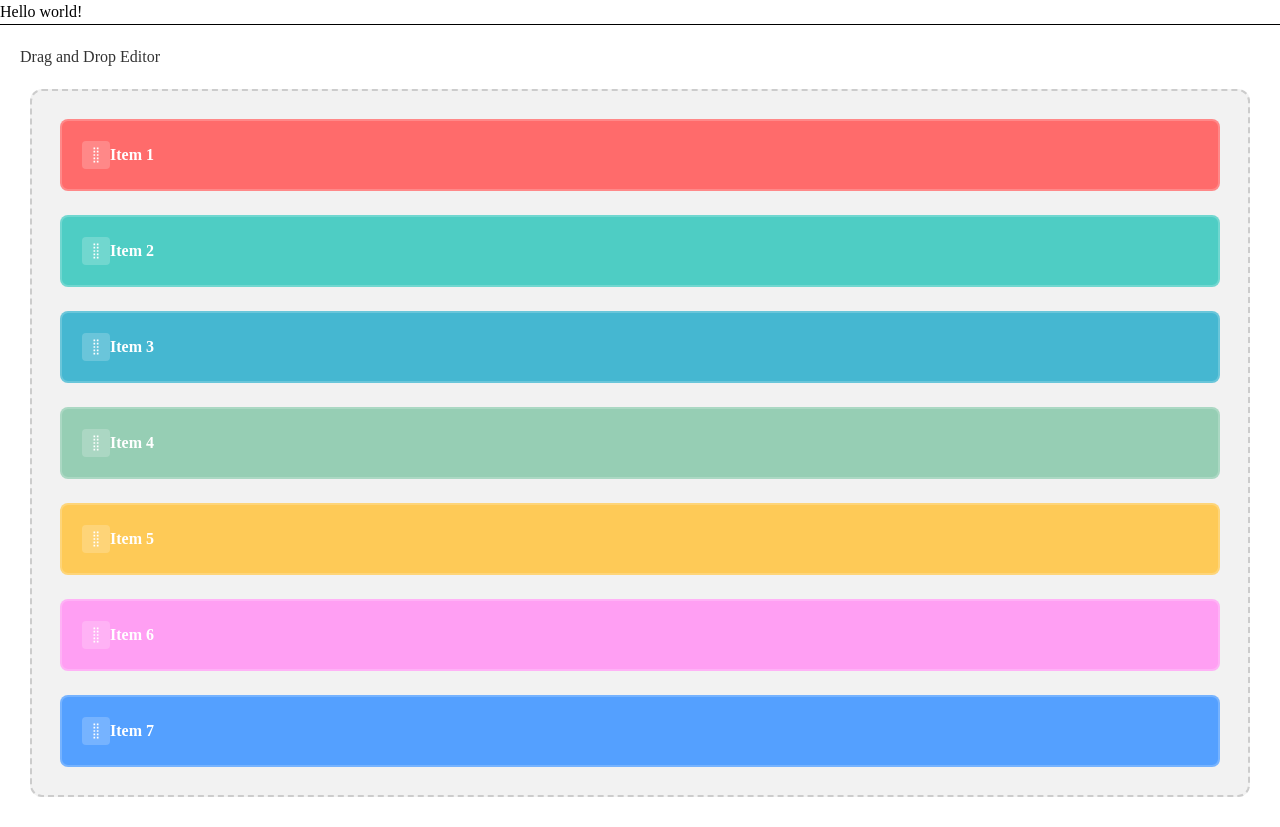
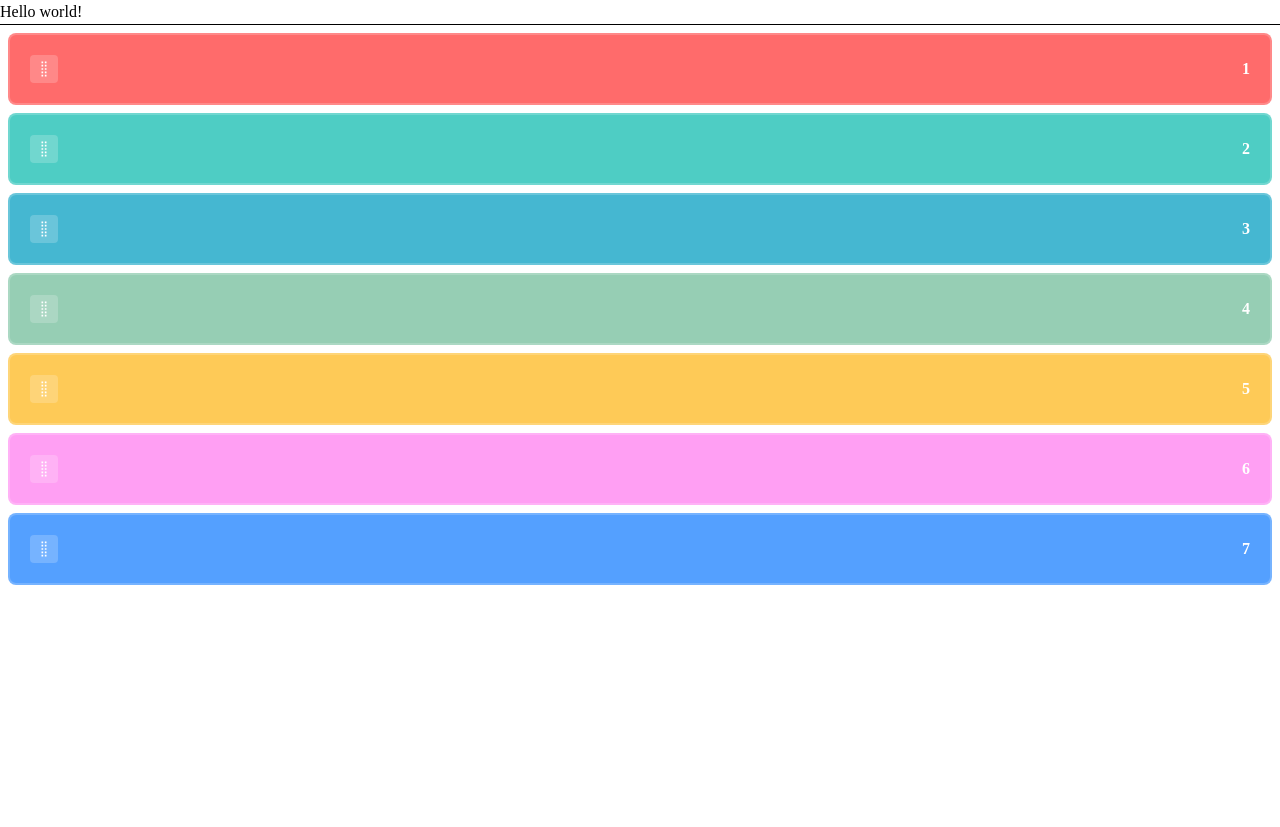
Before and after one commit to chanwit-y/synapse, a React (Vite) app in the folder package/web/: page / in a window 1280 px wide. After the commit the page ends 800 px from the top, so only its background shows below. Built offline with nearby package versions, Linux system fonts and the light colour scheme.

Commit message:
Add Block component with drag-and-drop functionality; update App component to use Block instead of DemoDnd

```diff
--- a/package/web/src/App.tsx
+++ b/package/web/src/App.tsx
@@ -1,3 +1,4 @@
+import Block from "./components/Editor/block"
 import { DemoDnd } from "./components/Editor/demo-dnd"
 
 function App() {
@@ -8,7 +9,8 @@ function App() {
         Hello world!
       </h1>
       <hr />
-      <DemoDnd />
+      {/* <DemoDnd /> */}
+      <Block id="1" />
     </>
   )
 }
--- /dev/null
+++ b/package/web/src/components/Editor/BlockItem.tsx
@@ -0,0 +1,74 @@
+import { forwardRef, type ElementRef, type ReactNode } from "react";
+import { useSortable } from "@dnd-kit/sortable";
+import { CSS } from '@dnd-kit/utilities';
+
+
+type BlockItemProps = {
+	id: string;
+	children: ReactNode;
+	color: string;
+}
+
+const MoveIcon = () => (
+	<svg
+		width="20"
+		height="20"
+		viewBox="0 0 24 24"
+		fill="currentColor"
+		style={{ cursor: 'grab' }}
+	>
+		<path d="M9 3h2v2H9V3zm4 0h2v2h-2V3zM9 7h2v2H9V7zm4 0h2v2h-2V7zm-4 4h2v2H9v-2zm4 0h2v2h-2v-2zm-4 4h2v2H9v-2zm4 0h2v2h-2v-2zm-4 4h2v2H9v-2zm4 0h2v2h-2v-2z"/>
+	</svg>
+);
+
+const BlockItem = forwardRef<ElementRef<"div">, BlockItemProps>(
+	({ id, children, color }) => {
+		const { attributes, listeners, setNodeRef, transform, transition, isDragging } = useSortable({ id })
+
+		const style = {
+			transform: CSS.Transform.toString(transform),
+			transition,
+			opacity: isDragging ? 0.5 : 1,
+			backgroundColor: color,
+			padding: '20px',
+			margin: '8px',
+			borderRadius: '8px',
+			userSelect: 'none' as const,
+			color: 'white',
+			fontWeight: 'bold',
+			display: 'flex',
+			alignItems: 'center',
+			justifyContent: 'space-between',
+			minHeight: '60px',
+			border: '2px solid rgba(255,255,255,0.2)',
+		};
+
+		const handleStyle = {
+			display: 'flex',
+			alignItems: 'center',
+			padding: '4px',
+			borderRadius: '4px',
+			backgroundColor: 'rgba(255,255,255,0.2)',
+			transition: 'background-color 0.2s',
+		};
+
+		return (<div ref={setNodeRef} style={style} {...attributes}>
+			<div
+				style={handleStyle}
+				{...listeners}
+				onMouseEnter={(e) => {
+					(e.target as HTMLElement).style.backgroundColor = 'rgba(255,255,255,0.3)';
+				}}
+				onMouseLeave={(e) => {
+					(e.target as HTMLElement).style.backgroundColor = 'rgba(255,255,255,0.2)';
+				}}
+			>
+				<MoveIcon />
+			</div>
+			{children}
+		</div>)
+	})
+
+BlockItem.displayName = "BlockItem";
+
+export default BlockItem;
--- a/package/web/src/components/Editor/block.tsx
+++ b/package/web/src/components/Editor/block.tsx
@@ -1,6 +1,56 @@
-import { forwardRef, type ElementRef } from "react";
+import { closestCenter, DndContext, type DragEndEvent } from "@dnd-kit/core";
+import { arrayMove, SortableContext, verticalListSortingStrategy } from "@dnd-kit/sortable";
+import { forwardRef, useState, type ElementRef } from "react";
+import BlockItem from "./BlockItem";
 
 
-const Block = forwardRef<ElementRef<"div">, {}>(({ }, ref) => {
-	return (<div></div>)
+type BlockProps = {
+	id: string;
+}
+const Block = forwardRef<ElementRef<"div">, BlockProps>(({ id }) => {
+
+	const [items, setItems] = useState([
+		{ id: '1', content: '1', color: '#ff6b6b' },
+		{ id: '2', content: '2', color: '#4ecdc4' },
+		{ id: '3', content: '3', color: '#45b7d1' },
+		{ id: '4', content: '4', color: '#96ceb4' },
+		{ id: '5', content: '5', color: '#feca57' },
+		{ id: '6', content: '6', color: '#ff9ff3' },
+		{ id: '7', content: '7', color: '#54a0ff' },
+	]);
+
+	const handleDragEnd = (event: DragEndEvent) => {
+		const { active, over } = event;
+
+		if (!over) return;
+
+		if (active.id !== over.id) {
+			setItems((items) => {
+				const oldIndex = items.findIndex((item) => item.id === active.id);
+				const newIndex = items.findIndex((item) => item.id === over.id);
+
+				return arrayMove(items, oldIndex, newIndex);
+			});
+		}
+	};
+
+	return (<DndContext
+		collisionDetection={closestCenter}
+		onDragEnd={handleDragEnd}
+	>
+		<SortableContext
+			items={items.map((item) => item.id)}
+			strategy={verticalListSortingStrategy}
+		>
+			{items.map((item) => (
+				<BlockItem key={item.id} id={item.id} color={item.color}>
+					{item.content}
+				</BlockItem>
+			))}
+		</SortableContext>
+	</DndContext>)
 })
+
+Block.displayName = "Block";
+
+export default Block;
```
